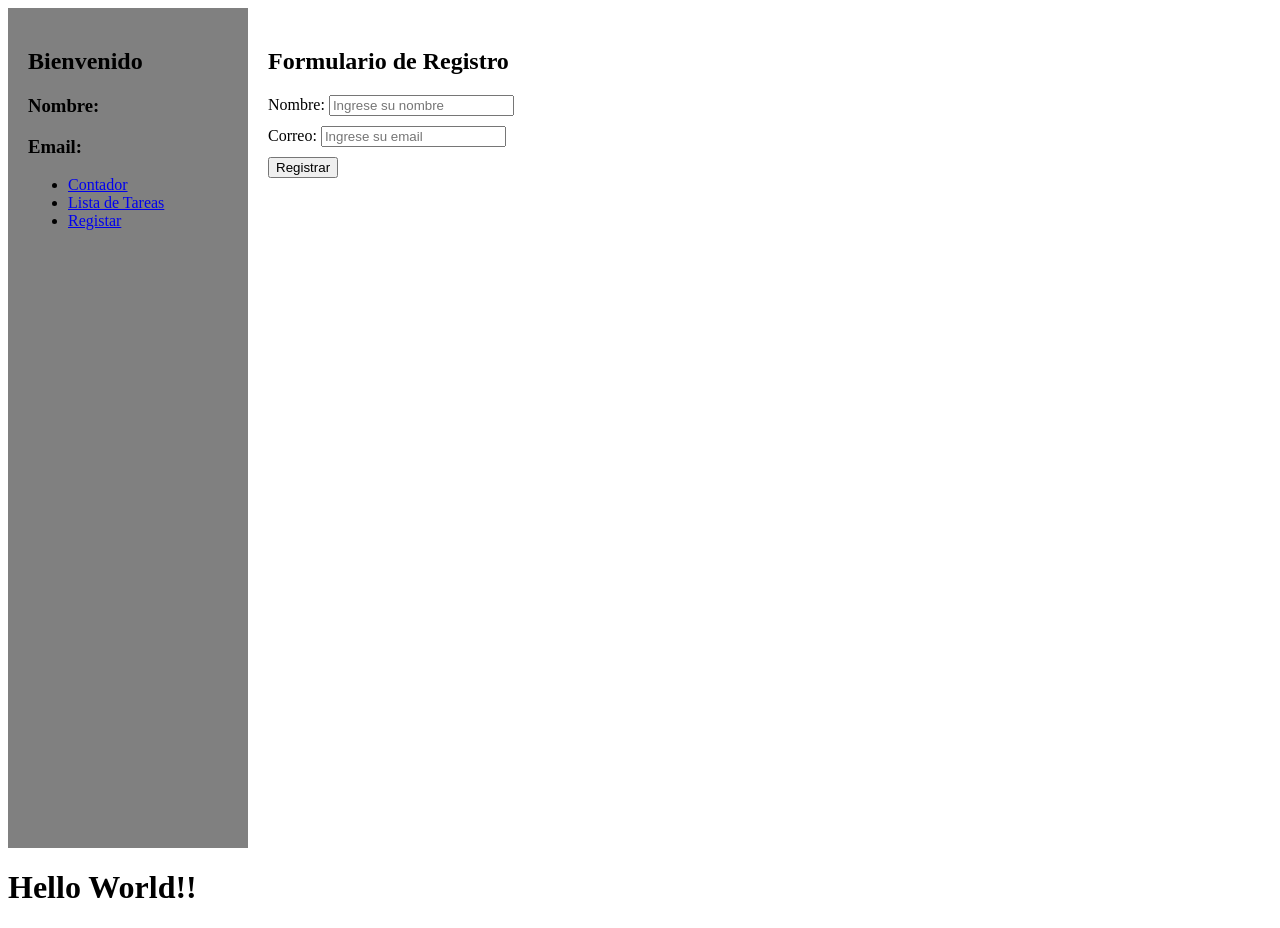
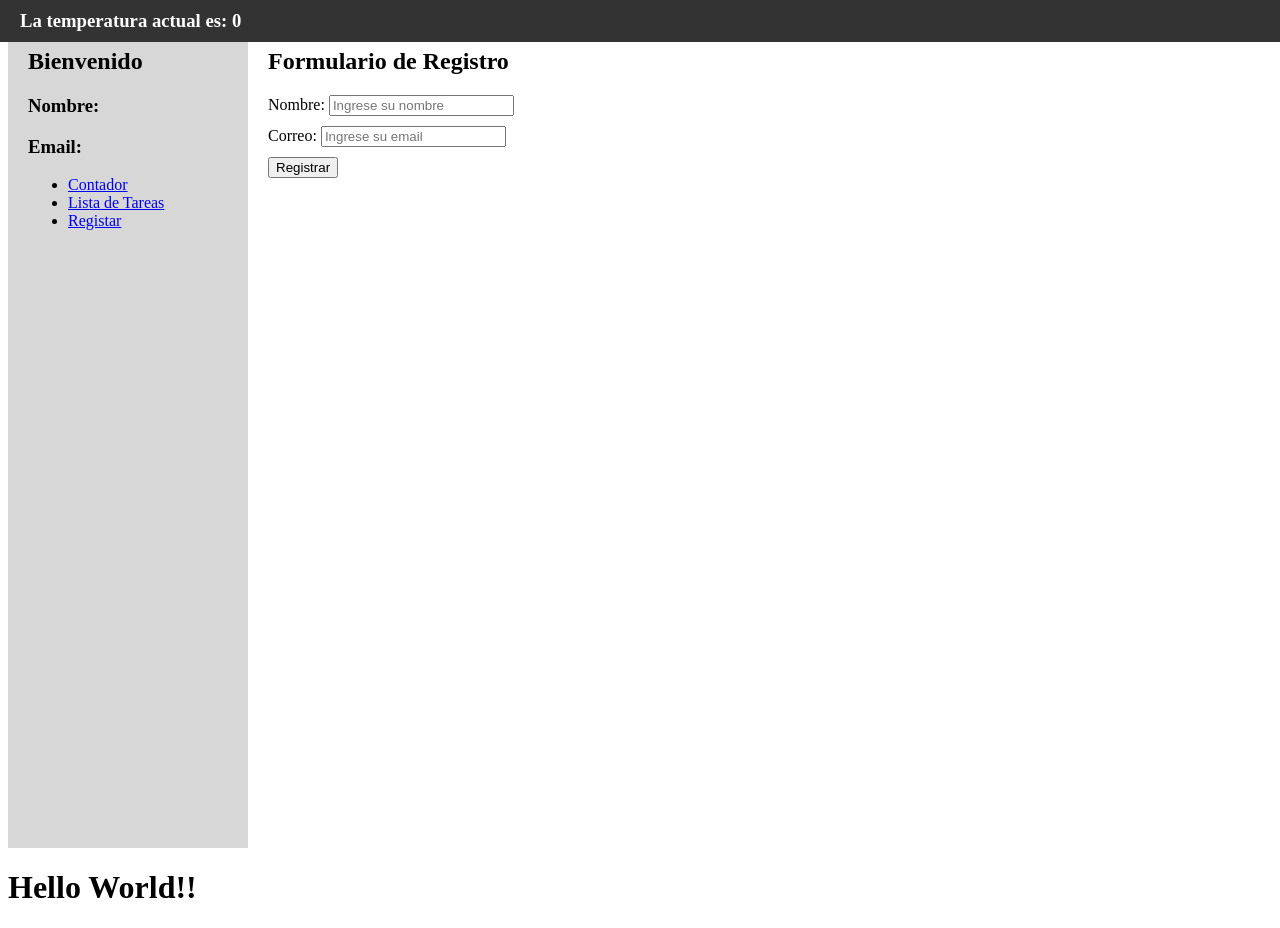
Before and after one commit to constanzaperez0215/miPrimer-Vue.js, a Vue app: page /registar in a window 1280 px wide. Built offline with nearby package versions, Linux system fonts and the light colour scheme; no server answers.

Commit message:
Se consume la api de temperatura y se renderiza de manera estática

```diff
--- a/package.json
+++ b/package.json
@@ -11,6 +11,7 @@
   },
   "dependencies": {
     "@vee-validate/yup": "^4.13.2",
+    "axios": "^1.7.7",
     "pinia": "^2.1.7",
     "vee-validate": "^4.13.2",
     "vue": "^3.4.29",
--- /dev/null
+++ b/src/components/Header.vue
@@ -0,0 +1,27 @@
+<script setup>
+import Weather from './Weather.vue'
+</script>
+
+<template>
+  <div class="header">
+    <h3>La temperatura actual es: <Weather /></h3>
+  </div>
+</template>
+
+<style scoped>
+  .header {
+    display: flex;
+    justify-content: space-between;
+    align-items: center;
+    padding: 10px 20px;
+    position: fixed;
+    top: 0;
+    right: 0;
+    left: 0;
+    background-color: #333;
+    color: white;
+  }
+  h3{
+    margin: 0;
+  }
+</style>
--- a/src/components/SideBar.vue
+++ b/src/components/SideBar.vue
@@ -3,10 +3,11 @@
   import {ref, watch} from 'vue'
 
   const registrarStore = useRegistrarStore()
-  // Obtengo los datos
+  // Obtengo los datos de mi store
   const nombre = ref(registrarStore.nombre.value)
   const email = ref(registrarStore.email.value)
 
+  //  watch se utiliza para que la variable esté atenta a los cambios realizados
   watch(() => registrarStore.nombre, (newValue) => {
     nombre.value = newValue
   })
@@ -40,7 +41,7 @@
  .sidebar{
   width: 200px;
   height: 100vh;
-  background-color: gray;
+  background-color: rgb(215, 215, 215);
   padding: 20px;
  }
 </style>
--- /dev/null
+++ b/src/components/Weather.vue
@@ -0,0 +1,20 @@
+<script setup>
+  import { useWeather } from '../composables/useWeather.js'
+  import { onMounted } from 'vue'
+  import { useWeatherStore } from '../stores/weatherStore.js'
+
+  const weatherStore = useWeatherStore()
+
+  onMounted(() => {
+    useWeather()
+  })
+  // cuando el archivo se monte, llamará a la función para traer la t°
+</script>
+
+<template>
+  {{ weatherStore.temperatura }}
+</template>
+
+<style lang="css" scoped>
+
+</style>
--- /dev/null
+++ b/src/composables/useWeather.js
@@ -0,0 +1,9 @@
+import { useWeatherStore } from "@/stores/weatherStore";
+import { getTemperatura } from "@/healpers/getWeather";
+
+export const useWeather = async () => {
+  const temperatura = await getTemperatura()
+  const weatherStore = useWeatherStore()
+
+  weatherStore.temperatura = temperatura
+}
--- /dev/null
+++ b/src/healpers/getWeather.js
@@ -0,0 +1,9 @@
+import axios from "axios"
+
+const API_URL = 'https://api.open-meteo.com/v1/forecast?latitude=-33.4569&longitude=-70.6483&hourly=temperature_2m&timezone=auto'
+
+export const getTemperatura = async () => {
+  const res = await axios.get(API_URL)
+  const nuevaTemperatura = res.data.hourly.temperature_2m[0]
+  return nuevaTemperatura
+}
--- /dev/null
+++ b/src/stores/weatherStore.js
@@ -0,0 +1,10 @@
+import { defineStore } from "pinia";
+import { ref } from "vue";
+
+export const useWeatherStore = defineStore('weather', () => {
+  const temperatura = ref(0)
+  const setTemperatura = (temp) => {
+    temperatura.value = temp
+  }
+  return { temperatura, setTemperatura}
+})
--- a/src/views/MainView.vue
+++ b/src/views/MainView.vue
@@ -1,8 +1,10 @@
 <script setup>
   import Sidebar from '../components/SideBar.vue';
+  import Header from '../components/Header.vue'
 </script>
 
 <template>
+  <Header></Header>
   <div class="container">
     <Sidebar />
     <div class="content">
```
Also changed, not shown: src/stores/counter.js (deleted, +0 -12 lines), 1 other file (tests, documents, lock files or other folders).
